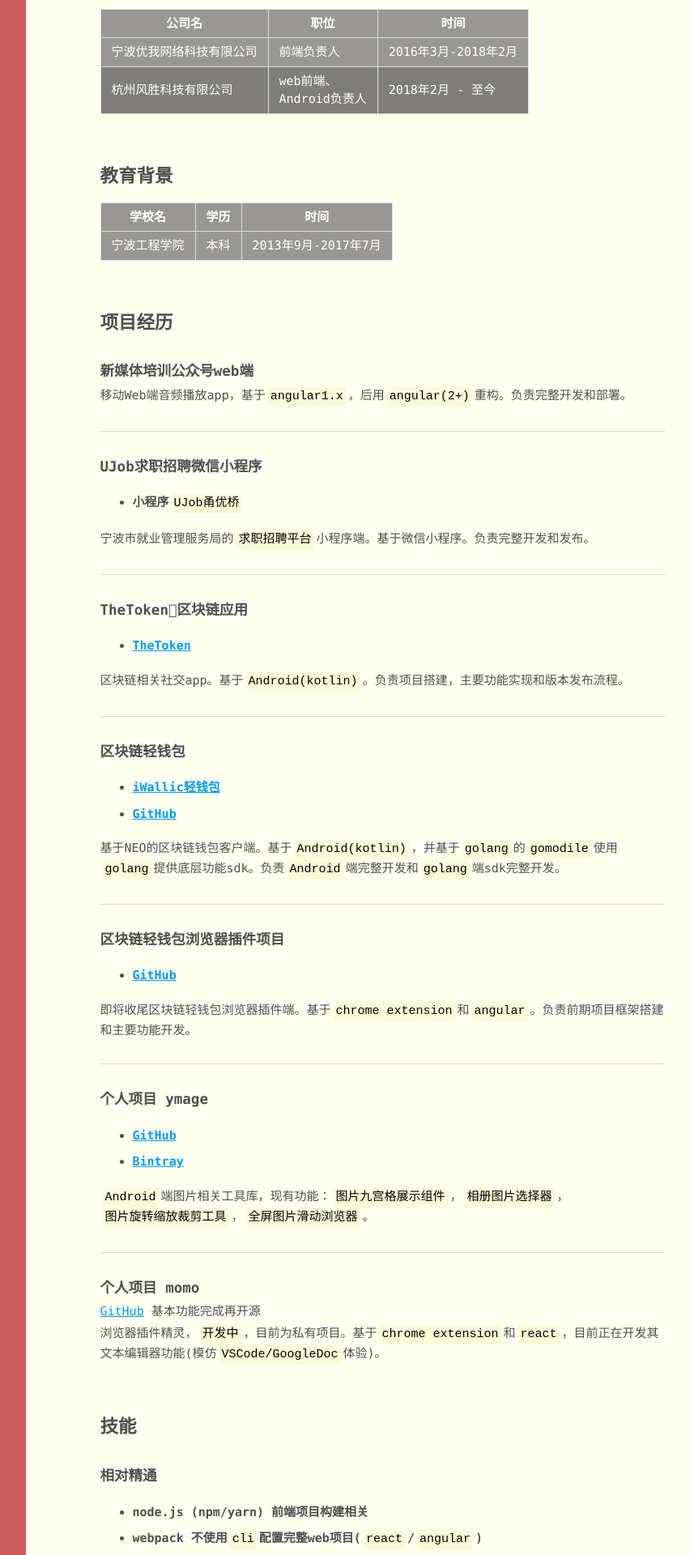
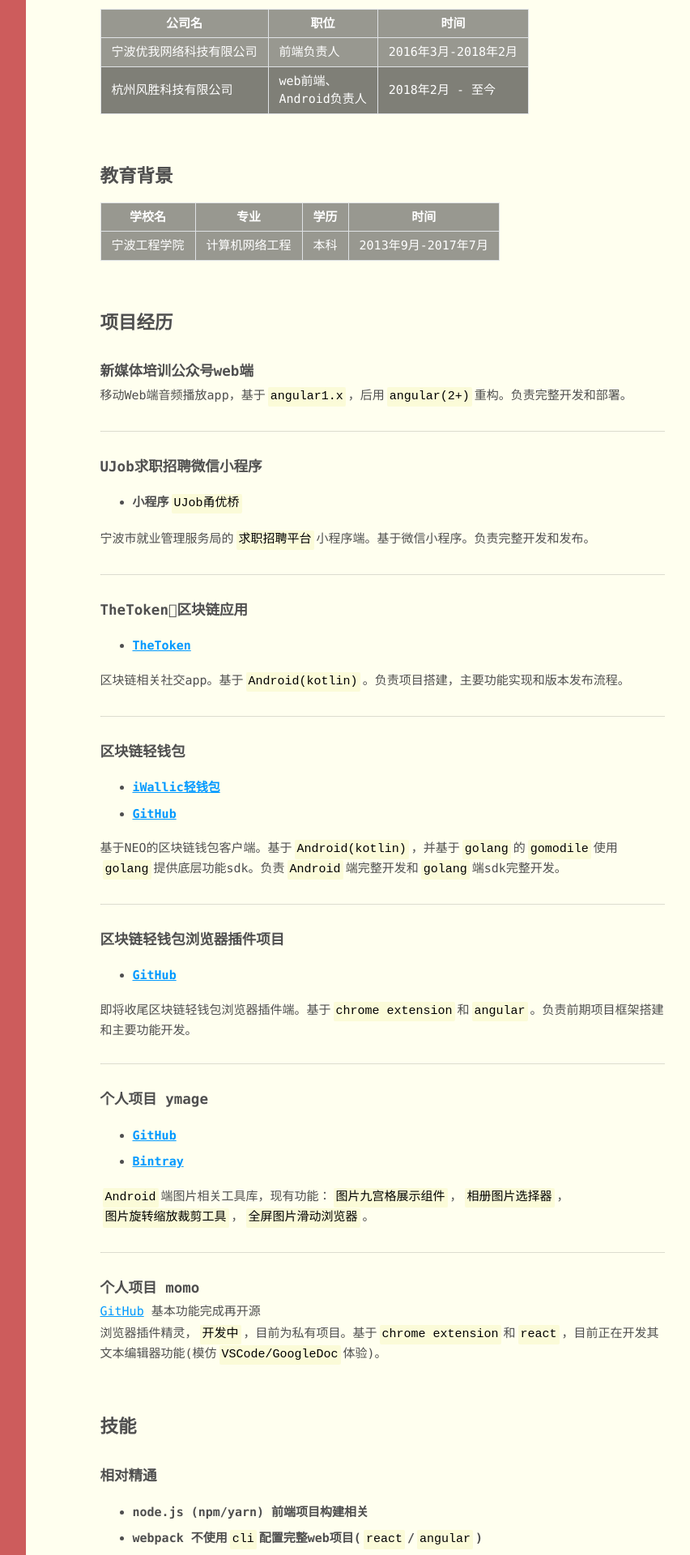
Before and after one commit to yitimo/yitimo.github.io, a Jekyll site: the page built from _posts/2019/03/2019-03-25-yitimo-curriculum-vitae.md, in a window 1280 px wide. Shown: the part 391-2311 px from the top of the page at 81% size, without its empty margins (368-1220 px from the left). Built offline with Jekyll 4.4.1, drawn with Linux system fonts in a browser that asks for light colours; comment, search, counter and statistics services are not loaded.

Commit message:
update cv

```diff
--- a/_posts/2019/03/2019-03-25-yitimo-curriculum-vitae.md
+++ b/_posts/2019/03/2019-03-25-yitimo-curriculum-vitae.md
@@ -25,9 +25,9 @@ categories: hidden
 
 ## 教育背景
 
- 学校名 | 学历 | 时间
- - | - | -
- 宁波工程学院 | 本科 | 2013年9月-2017年7月
+ 学校名 | 专业 | 学历 | 时间
+ - | - | - | -
+ 宁波工程学院 | 计算机网络工程 | 本科 | 2013年9月-2017年7月
 
 ## 项目经历
 
```
Also changed, not shown: other parts of _posts/2019/03/2019-03-25-yitimo-curriculum-vitae.md (+2 -2 lines), 1 other file.
